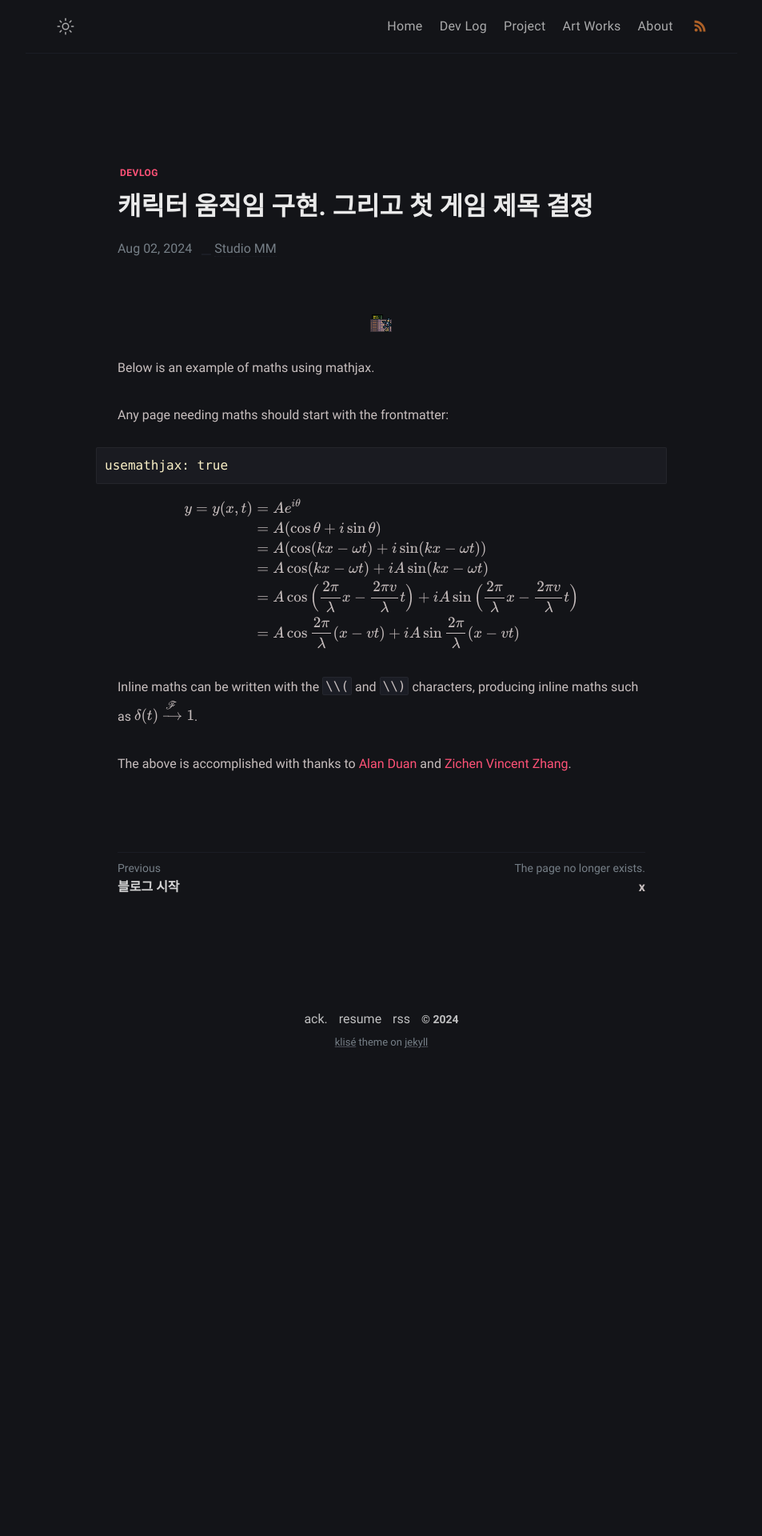
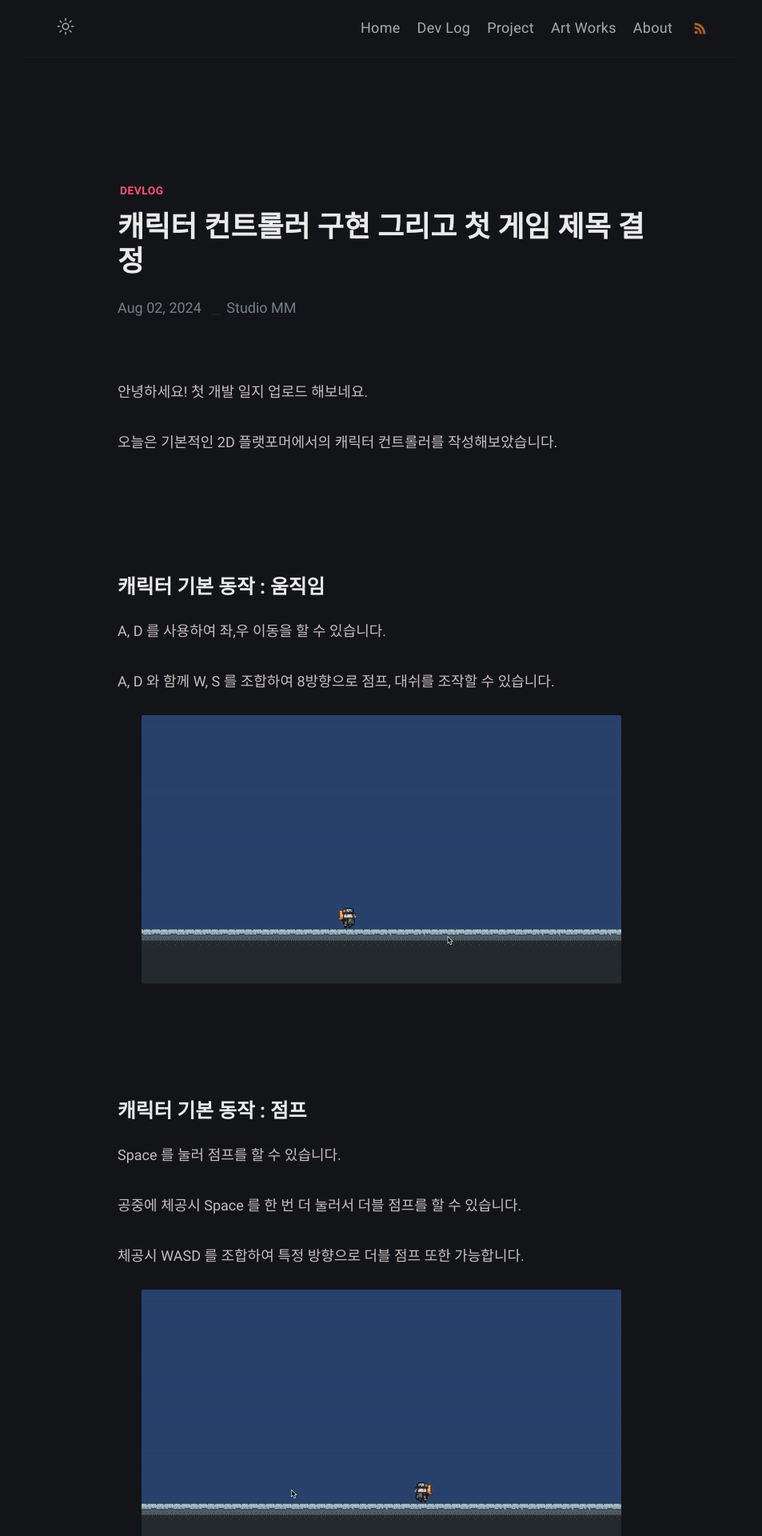
Before and after one commit to Epheria/project-arca-blog, a Jekyll site: the page built from posts/_posts/devlogs/2024-08-02-devlogs002.md, in a window 1280 px wide. Shown: the top 1920 px of the page at 80% size, without its empty margins (163-1116 px from the left). Built offline with Jekyll 4.4.1, drawn with Linux system fonts in a browser that asks for light colours; before the commit the page ends 1347 px from its top, so only the background shows below that; some of the changed text lies outside the part shown.

Commit message:
add new post

````diff
--- a/_sass/main.scss
+++ b/_sass/main.scss
@@ -1,7 +1,7 @@
 // Fonts preferences
 $sans-family: Roboto, sans-serif;
 $mono-family: Consolas, monospace;
-$base-font-size: 16px;
+$base-font-size: 18px;
 $medium-font-size: $base-font-size * 0.938;
 $small-font-size: $base-font-size * 0.875;
 $base-line-height: 1.85;
--- a/posts/_posts/devlogs/2024-08-02-devlogs002.md
+++ b/posts/_posts/devlogs/2024-08-02-devlogs002.md
@@ -1,6 +1,6 @@
 ---
 layout: post
-title:  "캐릭터 움직임 구현. 그리고 첫 게임 제목 결정"
+title:  "캐릭터 컨트롤러 구현 그리고 첫 게임 제목 결정"
 description:
 date: 2024-08-02 21:33:20 +0700
 tag: "devlog"
@@ -11,29 +11,168 @@ sitemap :
   priority : 1.0
 ---
 
+안녕하세요! 첫 개발 일지 업로드 해보네요.
+
+오늘은 기본적인 2D 플랫포머에서의 캐릭터 컨트롤러를 작성해보았습니다.
+
+<br>
+<br>
+
+## 캐릭터 기본 동작 : 움직임
+
+A, D 를 사용하여 좌,우 이동을 할 수 있습니다.
+
+A, D 와 함께 W, S 를 조합하여 8방향으로 점프, 대쉬를 조작할 수 있습니다.
+
 <figure>
-    <img class="title-image" src="{{site.image_location}}/project/projectarcathumbnail.png" alt="title img">
+    <img class="title-image" src="{{ site.image_location }}/devlogs/move.gif" alt="moving">
 </figure>
 
-Below is an example of maths using mathjax.
+<br>
+<br>
 
-Any page needing maths should start with the frontmatter:
-{% highlight markdown %}
-usemathjax: true
-{% endhighlight %}
+## 캐릭터 기본 동작 : 점프
 
-$$
-\begin{align*}
-y = y(x,t) &= A e^{i\theta} \\
-&= A (\cos \theta + i \sin \theta) \\
-&= A (\cos(kx - \omega t) + i \sin(kx - \omega t)) \\
-&= A\cos(kx - \omega t) + i A\sin(kx - \omega t)  \\
-&= A\cos \Big(\frac{2\pi}{\lambda}x - \frac{2\pi v}{\lambda} t \Big) + i A\sin \Big(\frac{2\pi}{\lambda}x - \frac{2\pi v}{\lambda} t \Big)  \\
-&= A\cos \frac{2\pi}{\lambda} (x - v t) + i A\sin \frac{2\pi}{\lambda} (x - v t)
-\end{align*}
-$$
+Space 를 눌러 점프를 할 수 있습니다.
 
-Inline maths can be written with the `\\(` and `\\)` characters, producing inline maths
-such as \\(\delta(t) \xrightarrow{\mathscr{F}} 1\\).
+공중에 체공시 Space 를 한 번 더 눌러서 더블 점프를 할 수 있습니다.
 
-The above is accomplished with thanks to [Alan Duan](https://alanduan.me/random/mathjax/) and [Zichen Vincent Zhang](https://webdocs.cs.ualberta.ca/~zichen2/blog/coding/setup/2019/02/17/how-to-add-mathjax-support-to-jekyll.html.).
+체공시 WASD 를 조합하여 특정 방향으로 더블 점프 또한 가능합니다.
+
+<figure>
+    <img class="title-image" src="{{ site.image_location }}/devlogs/jump.gif" alt="moving">
+</figure>
+
+<br>
+<br>
+
+## 캐릭터 기본 동작 : 대시
+
+WASD + Shift 키를 눌러 특정 방향으로 대시를 할 수 있게 만들었습니다.
+
+추후 총을 넣어 마우스 포인터를 기반으로 회전 처리를 할 계획인데, 마우스 포인터 방향으로 대시를 넣자하니 후퇴하면서 총을 쏠 수 없을 것 같아서
+
+이런 결정을 내리게 되었습니다.
+
+<figure>
+    <img class="title-image" src="{{ site.image_location }}/devlogs/dash.gif" alt="moving">
+</figure>
+
+<br>
+<br>
+
+## 캐릭터 기본 동작 : 경사로 이동
+
+<figure>
+    <img class="title-image" src="{{ site.image_location }}/devlogs/slope.gif" alt="moving">
+</figure>
+
+캐릭터가 좌우 이동을 할 때 경사면 처리 로직을 동작하게 했습니다.
+
+지면 각도와 이동 방향을 확인해 경사를 오를지, 내릴지 결정합니다.
+
+
+```csharp
+protected void ClimbSlope(ref Vector2 deltaMove) {
+    if (collisions.groundAngle < minWallAngle) {
+        float distance = Mathf.Abs(deltaMove.x);
+        float yMove = Mathf.Sin(collisions.groundAngle * Mathf.Deg2Rad) * distance;
+
+        if (deltaMove.y <= yMove) {
+            deltaMove.y = yMove;
+            deltaMove.x = Mathf.Cos(collisions.groundAngle * Mathf.Deg2Rad) * distance * Mathf.Sign(deltaMove.x);
+            collisions.below = true;
+            speed.y = 0;
+            externalForce.y = 0;
+        }
+    }
+}
+```
+
+경사각이 벽 각도(minWallAngle) 보다 작으면 경사면을 오릅니다.
+
+**$$sin$$ (각도)**로 $$Y$$축 이동을 계산해 수직 이동을 구현합니다.
+
+**$$cos$$(각도)**로 $$X$$축 이동을 조정해 수평 이동을 유지합니다.
+
+만약 경사면이 너무 가파르지 않으면, 수평 및 수직 이동이 동시에 일어납니다.
+
+<br>
+
+```csharp
+protected void DescendSlope(ref Vector2 deltaMove) {
+    float distance = Mathf.Abs(deltaMove.x);
+    deltaMove.x = Mathf.Cos(collisions.groundAngle * Mathf.Deg2Rad) * distance * Mathf.Sign(deltaMove.x);
+    deltaMove.y = -Mathf.Sin(collisions.groundAngle * Mathf.Deg2Rad) * distance;
+    collisions.below = true;
+    speed.y = 0;
+    externalForce.y = 0;
+}
+```
+
+경사로를 내려갈 때는 $$X$$축과 $$Y$$축 이동을 다시 삼각함수로 계산합니다.
+
+$$Y$$축 이동이 음수( $$ -sin $$ )로 처리되어 캐릭터가 아래로 내려가는 동작을 합니다.
+
+<br>
+<br>
+
+<figure>
+    <img class="title-image" src="{{ site.image_location }}/devlogs/slope_add.gif" alt="moving">
+</figure>
+
+경사면이 바뀔 때 Raycast를 사용해 새로운 각도를 감지합니다.
+
+`hit.normal`을 통해 지형의 법선 벡터를 가져오고, 이를 이용해 새로운 각도를 계산합니다.
+
+만약 새로운 경사각이 기존과 다르면 이동 벡터를 조정해 매끄러운 경사 이동을 보장합니다.
+
+<br>
+
+<figure style="display: flex; justify-content: space-between; gap: 10px;">
+    <img class="title-image" src="{{ site.image_location }}/devlogs/slope_add_img.png" alt="moving" width="300">
+    <img class="title-image" src="{{ site.image_location }}/devlogs/slope_add_img2.png" alt="moving" width="300">
+</figure>
+
+
+<br>
+<br>
+
+## 캐릭터 기본 동작 : 벽타기
+
+<figure>
+    <img class="title-image" src="{{ site.image_location }}/devlogs/wall.gif" alt="moving">
+</figure>
+
+우선 캐릭터가 벽에 충돌했는지 확인하게 했습니다.
+
+벽타기가 가능한 상태이고, 캐릭터가 아래로 이동 중일 때 벽타기가 시작됩니다.
+
+캐릭터가 벽에 붙은 상태에서는 **외부 힘**과 **수직 속도**를 0으로 설정합니다.
+
+이후 캐릭터는 설정된 속도로 천천히 미끄러집니다.
+
+벽의 법선 벡터에 따라 캐릭터의 스케일을 조정하여 좌우 방향 전환이 이루어집니다.
+
+벽에서 떨어졌다면, 벽타기 모드를 종료합니다.
+
+또한 벽타기 모드에서 점프와 더블 점프를 사용하여 벽을 오를 수 있게 구현했습니다.
+
+<br>
+<br>
+
+## 첫 게임 타이틀을 결정했습니다..!!
+
+그것은 바로..
+
+<figure>
+    <img class="title-image" src="{{ site.image_location }}/devlogs/projectName.png" alt="moving">
+</figure>
+
+<br>
+
+[`Project Arca`]({{ site.baseurl }}{% post_url posts/project/2024-07-15-project_arca %}) 입니다.
+
+직역하면 방주(그리스어로 아르카) 계획 입니다.
+
+다들 기대해주시면 감사하겠습니다!
````
Also changed, not shown: posts/_posts/project/2024-07-15-project_arca.md (renamed from posts/_posts/project/2024-07-15-first project.md), posts/images/devlogs/jump.gif (added), posts/images/devlogs/move.gif (added), posts/images/devlogs/projectName.png (added), posts/images/devlogs/slope_add_img.png (added), posts/images/devlogs/slope_add_img2.png (added), 4 other files.
